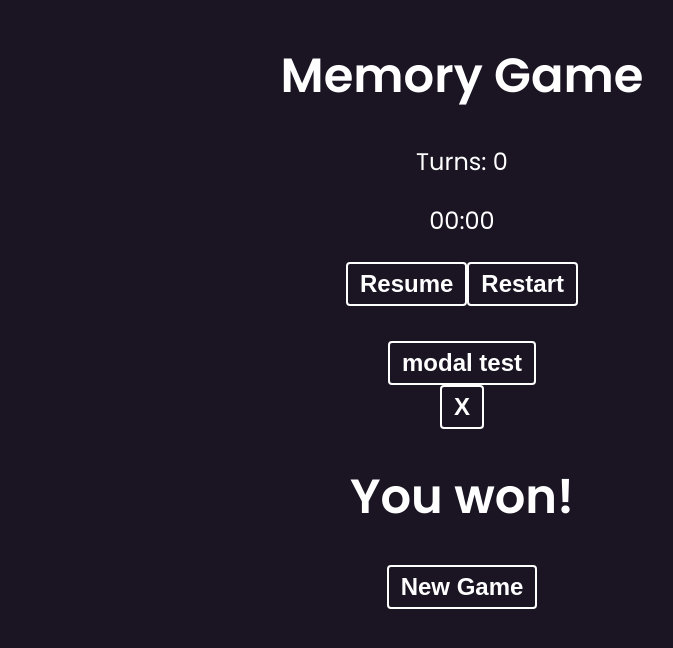
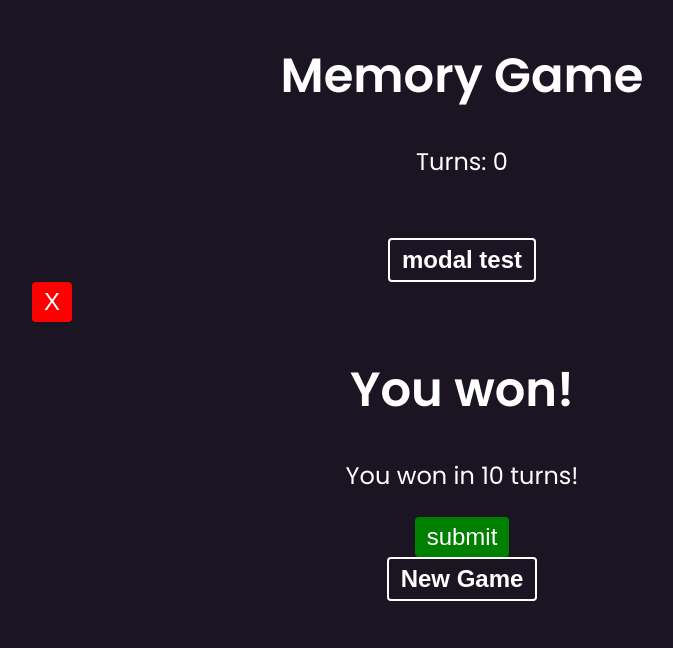
Before and after one commit to darrenxychen/memorygame, a React (Vite) app: page / in a window 1280 px wide. Both pictures are taken after a click on the button "modal test". Shown: the top 648 px of the page, without its empty margins (178-851 px from the left). Built offline with nearby package versions, Linux system fonts and the light colour scheme.

Commit message:
TIMER WORKS WHEN CLICK NEW GAME + modal test

```diff
--- a/src/App.jsx
+++ b/src/App.jsx
@@ -20,10 +20,8 @@ function App() {
   const [choiceTwo, setChoiceTwo] = useState(null);
   const [disabled, setDisabled] = useState(false);
   const [matchedCount, setMatchedCount] = useState(0);
-
-  const startTimer = () => {
-    setRunning(true);
-  }
+  const [clickedStart, setClickedStart] = useState(false);
+  const [openModal, setOpenModal] = useState(false);
 
   //shuffle cards
   const shuffleCards = () => {
@@ -33,6 +31,7 @@ function App() {
 
     setCards(shuffledCards);
     setTurns(0);
+    setClickedStart(true);
   }
 
   //handle a choice
@@ -95,11 +94,11 @@ function App() {
     <div className="App">
       <h1>Memory Game</h1>
       <p>Turns: {turns}</p>
-      <Timer />
+      {clickedStart && <Timer />}
       <br />
-      <button>modal test</button>
+      <button className='open-modal-btn' onClick={() => { setOpenModal(true) }}>modal test</button>
       <br />
-      <Modal />
+      {openModal && <Modal />}
       <button onClick={shuffleCards}>New Game</button>
 
       <div className="card-grid">
@@ -108,7 +107,7 @@ function App() {
         ))}
       </div>
 
-    </div>
+    </div >
   );
 }
 
--- /dev/null
+++ b/src/components/Modal.css
@@ -0,0 +1,24 @@
+.submit-btn {
+  background: green;
+  color: white;
+  border: none;
+  font-weight: normal;
+}
+
+.submit-btn:hover {
+  background: #00bb83;
+  color: white;
+}
+
+.x-btn {
+  display: flex;
+  flex-direction: row-reverse;
+  background: red;
+  color: white;
+  border: none;
+  font-weight: normal;
+}
+
+.x-btn:hover {
+  background: rgb(197, 0, 0);
+}
--- a/src/components/Modal.jsx
+++ b/src/components/Modal.jsx
@@ -1,15 +1,22 @@
-
+import "./Modal.css";
 
 function Modal() {
   return (
     <div className="modal-background">
       <div className="modal-container">
-        <button> X </button>
+        <button className="x-btn"> X </button>
         <div className="title">
           <h1>You won!</h1>
         </div>
-        <div className="body"></div>
-        <div className="footer"></div>
+        <div className="body">
+          <p>
+            You won in 10 turns!
+          </p>
+        </div>
+
+        <div className="footer">
+          <button className="submit-btn">submit</button>
+        </div>
       </div>
     </div>
   )
--- a/src/components/Timer.jsx
+++ b/src/components/Timer.jsx
@@ -2,7 +2,7 @@ import { useEffect, useState, useRef } from 'react';
 
 export default function Timer({ startTimer }) {
   const [time, setTime] = useState(0);
-  const [running, setRunning] = useState(false);
+  const [running, setRunning] = useState(true);
   const timer = useRef();
 
   useEffect(() => {
```
